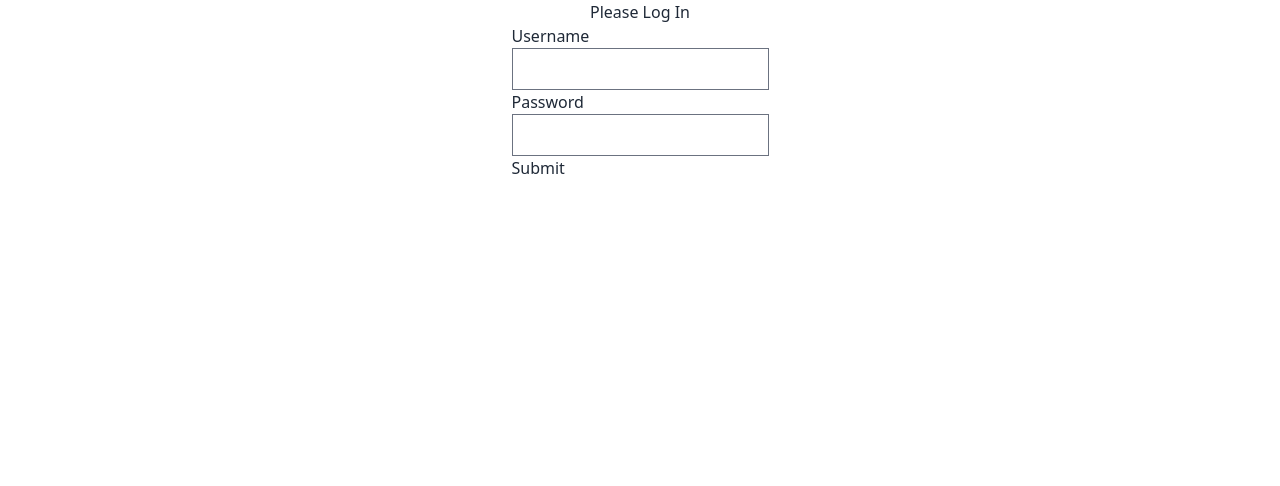
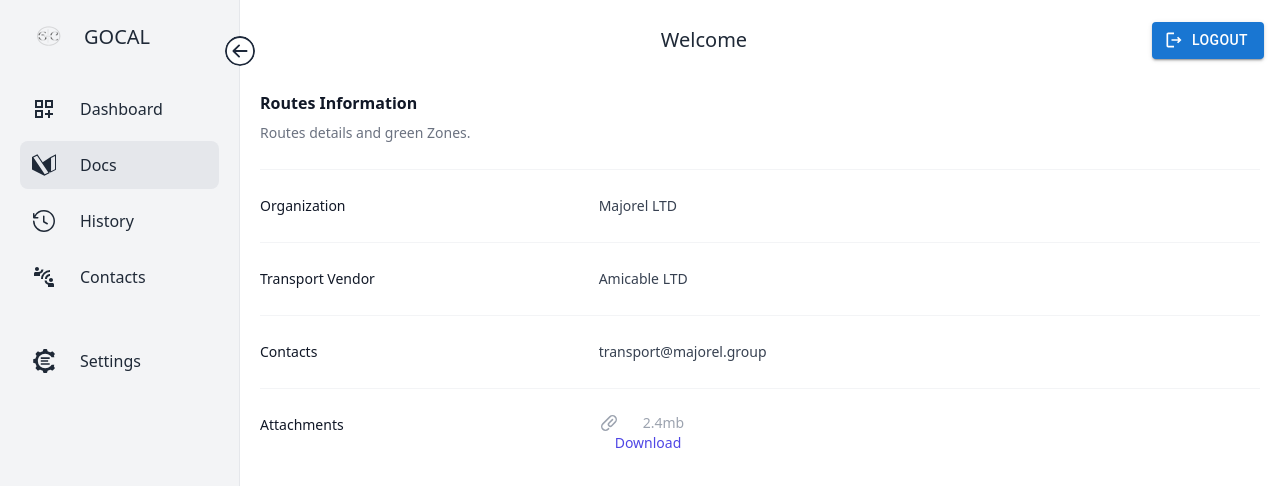
Before and after one commit to cayce2/Gocal, a React (Create React App) app: page /Docs in a window 1280 px wide. Shown: the top 486 px of the page. Built offline with nearby package versions, Linux system fonts and the light colour scheme.

Commit message:
Update App.js

```diff
--- a/src/App.js
+++ b/src/App.js
@@ -9,11 +9,11 @@ import Contacts from './pages/Contacts'
 import Login from './components/Login/login'
 
 function App() {
-    const [token, setToken] = useState();
+    {/* const [token, setToken] = useState();
 
     if(!token) {
         return <Login setToken={setToken} />
-      }
+      }*/}
 
     return (
         <BrowserRouter>
```
